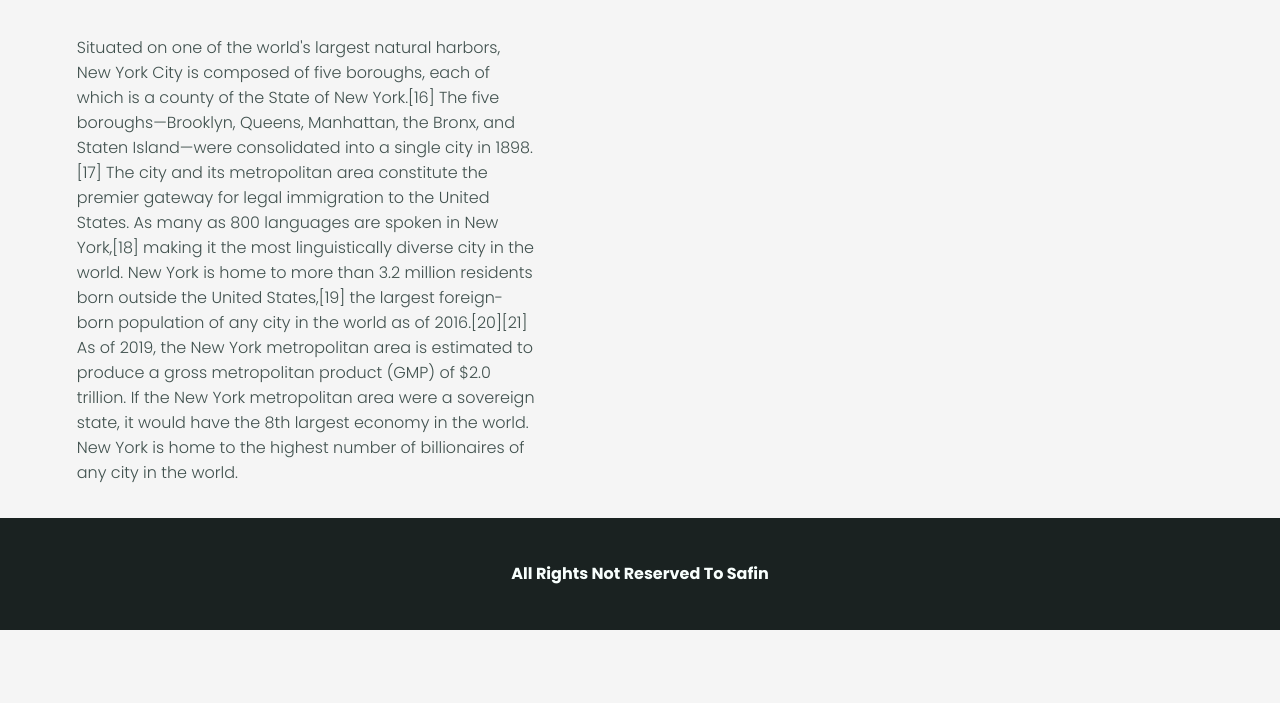
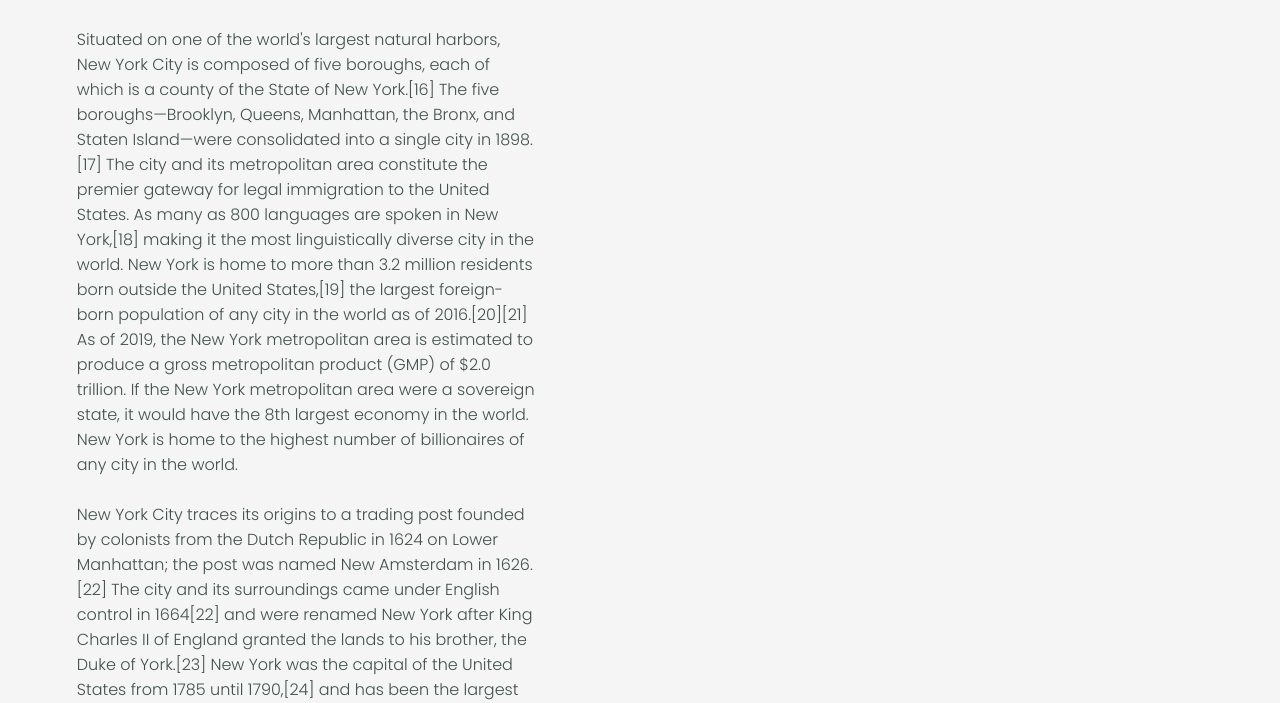
Before and after one commit to safin-sys/Mongol, a plain HTML site: page index.html in a window 1280 px wide. Shown: the part 672-1375 px from the top of the page. Before the commit the page ends 1302 px from the top, so only its background shows below. Drawn offline with Linux system fonts and the light colour scheme.

Commit message:
article bs fixed

```diff
--- a/index.html
+++ b/index.html
@@ -29,9 +29,11 @@
         alt="Manhattan, NYC"
       />
       <p class="photo" id="caption">Manhattan, NYC</p>
-      <p class="article" id="art1">
-        New York City (NYC), often called the City of New York or simply New York (NY), is the most populous city in the United States. With an estimated 2018 population of 8,398,748 distributed over about 302.6 square miles (784 km2), New York is also the most densely populated major city in the United States.[10] Located at the southern tip of the U.S. state of New York, the city is the center of the New York metropolitan area, the largest metropolitan area in the world by urban landmass.[11] With almost 20 million people in its metropolitan statistical area and approximately 23 million in its combined statistical area, it is one of the world's most populous megacities. New York City has been described as the cultural, financial, and media capital of the world, significantly influencing commerce,[12] entertainment, research, technology, education, politics, tourism, art, fashion, and sports. Home to the headquarters of the United Nations,[13] New York is an important center for international diplomacy.</p> <br>
-        <p class="article" id="art2">Situated on one of the world's largest natural harbors, New York City is composed of five boroughs, each of which is a county of the State of New York.[16] The five boroughs—Brooklyn, Queens, Manhattan, the Bronx, and Staten Island—were consolidated into a single city in 1898.[17] The city and its metropolitan area constitute the premier gateway for legal immigration to the United States. As many as 800 languages are spoken in New York,[18] making it the most linguistically diverse city in the world. New York is home to more than 3.2 million residents born outside the United States,[19] the largest foreign-born population of any city in the world as of 2016.[20][21] As of 2019, the New York metropolitan area is estimated to produce a gross metropolitan product (GMP) of $2.0 trillion. If the New York metropolitan area were a sovereign state, it would have the 8th largest economy in the world. New York is home to the highest number of billionaires of any city in the world.</p>
+      <p class="article">
+        New York City (NYC), often called the City of New York or simply New York (NY), is the most populous city in the United States. With an estimated 2018 population of 8,398,748 distributed over about 302.6 square miles (784 km2), New York is also the most densely populated major city in the United States.[10] Located at the southern tip of the U.S. state of New York, the city is the center of the New York metropolitan area, the largest metropolitan area in the world by urban landmass.[11] With almost 20 million people in its metropolitan statistical area and approximately 23 million in its combined statistical area, it is one of the world's most populous megacities. New York City has been described as the cultural, financial, and media capital of the world, significantly influencing commerce,[12] entertainment, research, technology, education, politics, tourism, art, fashion, and sports. Home to the headquarters of the United Nations,[13] New York is an important center for international diplomacy. <br><br>
+        Situated on one of the world's largest natural harbors, New York City is composed of five boroughs, each of which is a county of the State of New York.[16] The five boroughs—Brooklyn, Queens, Manhattan, the Bronx, and Staten Island—were consolidated into a single city in 1898.[17] The city and its metropolitan area constitute the premier gateway for legal immigration to the United States. As many as 800 languages are spoken in New York,[18] making it the most linguistically diverse city in the world. New York is home to more than 3.2 million residents born outside the United States,[19] the largest foreign-born population of any city in the world as of 2016.[20][21] As of 2019, the New York metropolitan area is estimated to produce a gross metropolitan product (GMP) of $2.0 trillion. If the New York metropolitan area were a sovereign state, it would have the 8th largest economy in the world. New York is home to the highest number of billionaires of any city in the world. <br><br>
+        New York City traces its origins to a trading post founded by colonists from the Dutch Republic in 1624 on Lower Manhattan; the post was named New Amsterdam in 1626.[22] The city and its surroundings came under English control in 1664[22] and were renamed New York after King Charles II of England granted the lands to his brother, the Duke of York.[23] New York was the capital of the United States from 1785 until 1790,[24] and has been the largest U.S. city since 1790.[25] The Statue of Liberty greeted millions of immigrants as they came to the U.S. by ship in the late 19th and early 20th centuries[26] and is a symbol of the U.S. and its ideals of liberty and peace.[27] In the 21st century, New York has emerged as a global node of creativity and entrepreneurship[28] and environmental sustainability,[29][30] and as a symbol of freedom and cultural diversity.[31] In 2019, New York was voted the greatest city in the world per a survey of over 30,000 people from 48 cities worldwide, citing its cultural diversity. <br><br>
+        Many districts and landmarks in New York City are well known, including three of the world's ten most visited tourist attractions in 2013.[33] A record 62.8 million tourists visited New York City in 2017. Times Square is the brightly illuminated hub of the Broadway Theater District,[34] one of the world's busiest pedestrian intersections,[35][36] and a major center of the world's entertainment industry.[37] Many of the city's landmarks, skyscrapers,[38] and parks are known around the world. Manhattan's real estate market is among the most expensive in the world.[39][40] New York is home to the largest ethnic Chinese population outside of Asia,[41][42] with multiple distinct Chinatowns across the city. Providing continuous 24/7 service and contributing to the nickname The City that Never Sleeps, the New York City Subway is the largest single-operator rapid transit system worldwide, with 472 rail stations. The city has over 120 colleges and universities, including Columbia University, New York University, Rockefeller University, and the City University of New York system, which is the largest urban public university system in the United States.[43] Manhattan is home to the world's two largest stock exchanges by total market capitalization, namely the New York Stock Exchange, located on Wall Street in the Financial District of Lower Manhattan, and NASDAQ, headquartered in Midtown Manhattan.
       </p>
     </main>
     <footer>
--- a/styles.css
+++ b/styles.css
@@ -31,9 +31,6 @@ h1.logo {
   height: 100px;
 }
 
-img.arrow {
-  display: none;
-}
 
 ul {
   display: none;
@@ -70,6 +67,16 @@ img.arrow {
   bottom: 80px;
 }
 
+
+img.arrow2 {
+  transform: rotate(270deg);
+  display: inline-block;
+  position: relative;
+  height: 40px;
+  left: 85%;
+  bottom: 80px;
+}
+
 img.arrow:hover {
   cursor: pointer;
 }
@@ -84,8 +91,18 @@ img.arrow::after {
 
 main.grid_container {
   display: grid;
-  grid-template-areas: "article"
-  "photo";
+  grid-template-areas: "article" "photo";
+}
+
+h1.title,
+p.article,
+h1.article {
+  grid-area: 'article';
+}
+
+img.photo,
+p.photo {
+  grid-area: 'photo';
 }
 
 h1.title {
@@ -114,7 +131,7 @@ p#caption {
   width: 95%;
 }
 
-p#art1 {
+p.article {
   font-family: "Poppins";
   font-weight: 300;
   color: #40514E;
@@ -125,7 +142,7 @@ p#art1 {
   padding-top: 2%;
 }
 
-p#art2 {
+h1.article {
   font-family: "Poppins";
   font-weight: 300;
   color: #40514E;
@@ -133,8 +150,6 @@ p#art2 {
   margin-left: auto;
   margin-right: auto;
   display: block;
-  padding-top: 5%;
-  padding-bottom: 10%;
 }
 
 /* MAIN END */
@@ -142,6 +157,7 @@ p#art2 {
 /*FOOTER START*/
 
 footer {
+  margin-top: 5%;
   background: #1A2221;
   width: auto;
 }
@@ -149,8 +165,8 @@ footer {
 p.footertxt {
   color: #F8FFFD;
   font-family: "Poppins";
+  text-align: center;
   font-weight: 700;
-  text-align: center;
   line-height: 700%;
 }
 
@@ -204,18 +220,18 @@ a.footerlink {
     grid-template-rows: 50% 50% ;
   }
 
-  .article#art1 {
+  p.article {
     padding-left: 15%;
     padding-bottom: 2%;
     grid-column: 1;
     grid-row: 1;
   }
 
-  .article#art2 {
+  h1.article {
     padding-left: 15%;
     padding-top: 1%;
     grid-column: 1;
-    grid-row: 2;
+    grid-row: auto;
   }
 
   .photo {
```
